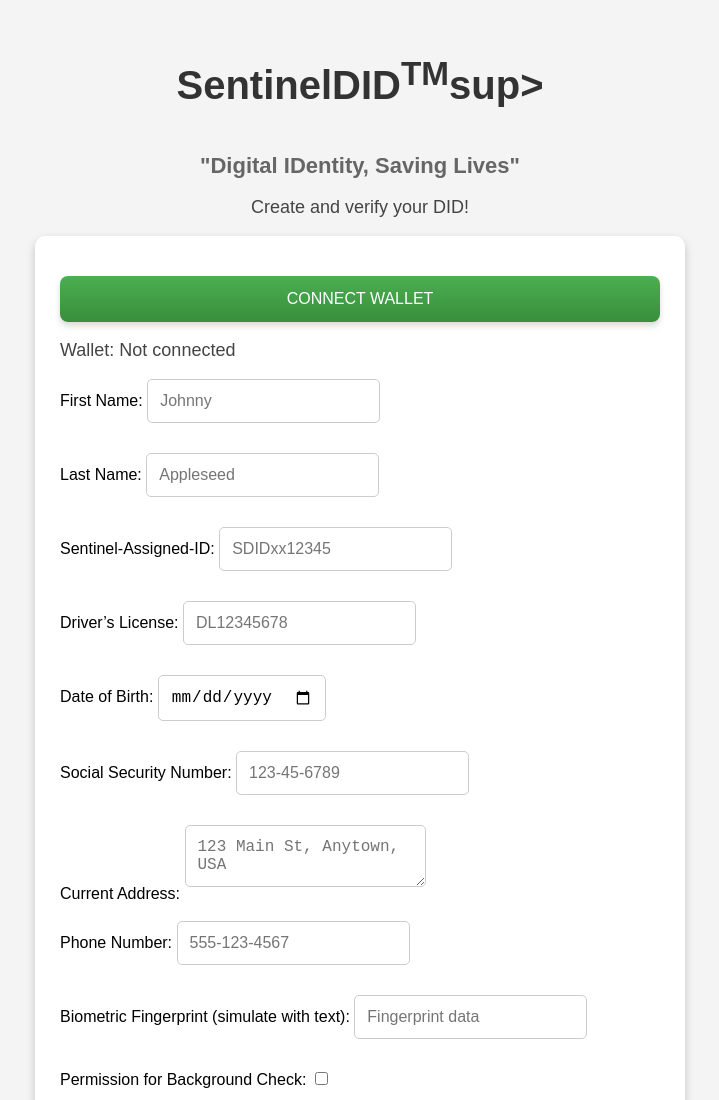
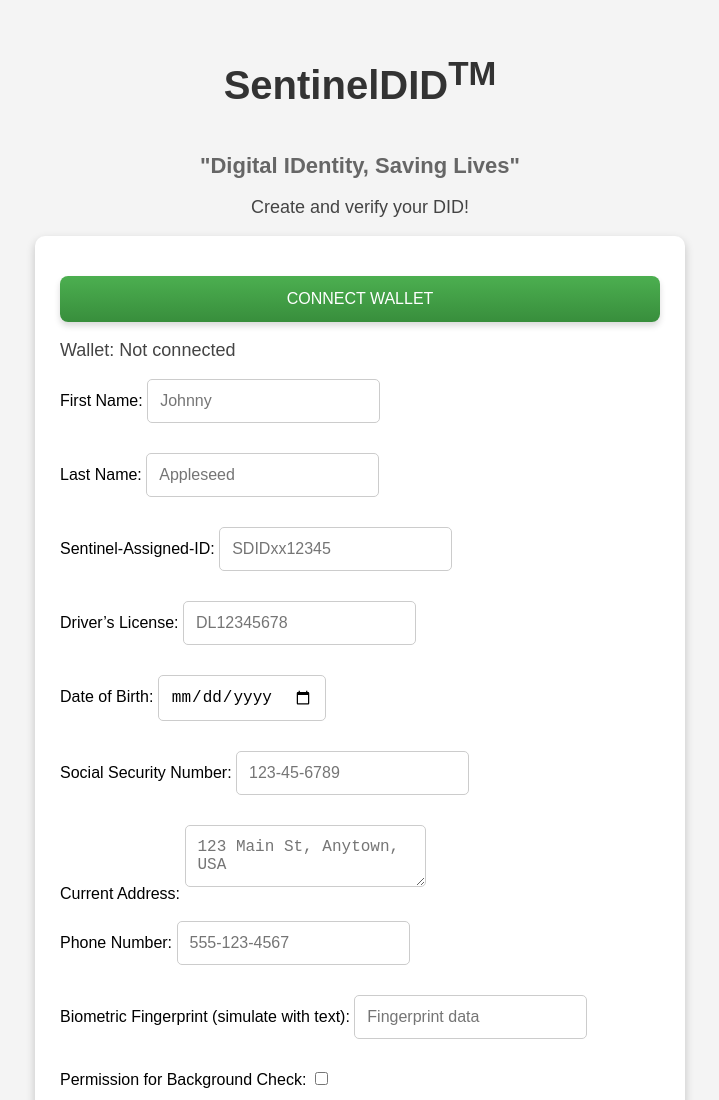
Before and after one commit to bytewizard42i/SentinelDID-poc, a website: page Sentineldid-ui-folder/index.html in a window 1280 px wide. Shown: the top 1100 px of the page, without its empty margins (280-999 px from the left). Drawn offline with Linux system fonts and the light colour scheme.

Commit message:
whoops autofill and not looking a bad compbination

```diff
--- a/Sentineldid-ui-folder/index.html
+++ b/Sentineldid-ui-folder/index.html
@@ -6,7 +6,7 @@
     <link rel="stylesheet" href="styles.css">
 </head>
 <body>
-    <h1>SentinelDID<sup>TM</sup>sup></sup></h1>
+    <h1>SentinelDID<sup>TM</sup></h1>
     <h2>"Digital IDentity, Saving Lives"</h2>
     <p>Create and verify your DID!</p>
     <div class="form-container">
```
